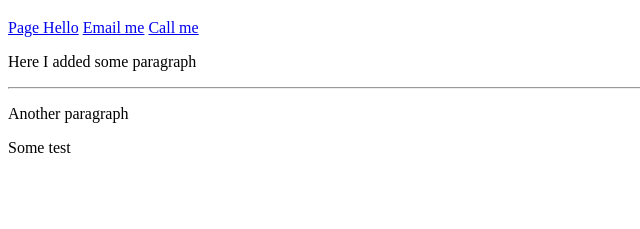
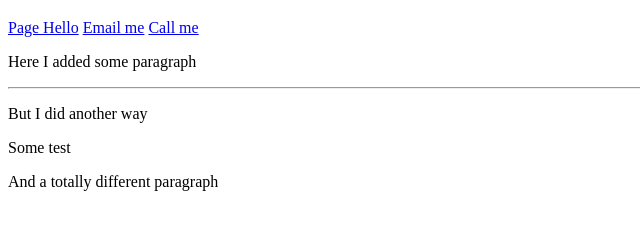
Before and after one commit to nargizaakunova/play-with-git, a website: page index.html in a window 1280 px wide. Shown: the part 61-290 px from the top of the page, without its empty margins (0-640 px from the left). Drawn offline with Linux system fonts and the light colour scheme.

Commit message:
fix: add different paragraphs

```diff
--- a/index.html
+++ b/index.html
@@ -11,8 +11,9 @@
     <a href="tel:+4887867654" title="This is my phone number">Call me</a>
     <p>Here I added some paragraph</p>
     <hr>
-    <p>Another paragraph</p>
+    <p>But I did another way</p>
 
     <p>Some test</p>
+    <p>And a totally different paragraph</p>
   </body>
 </html>
```
